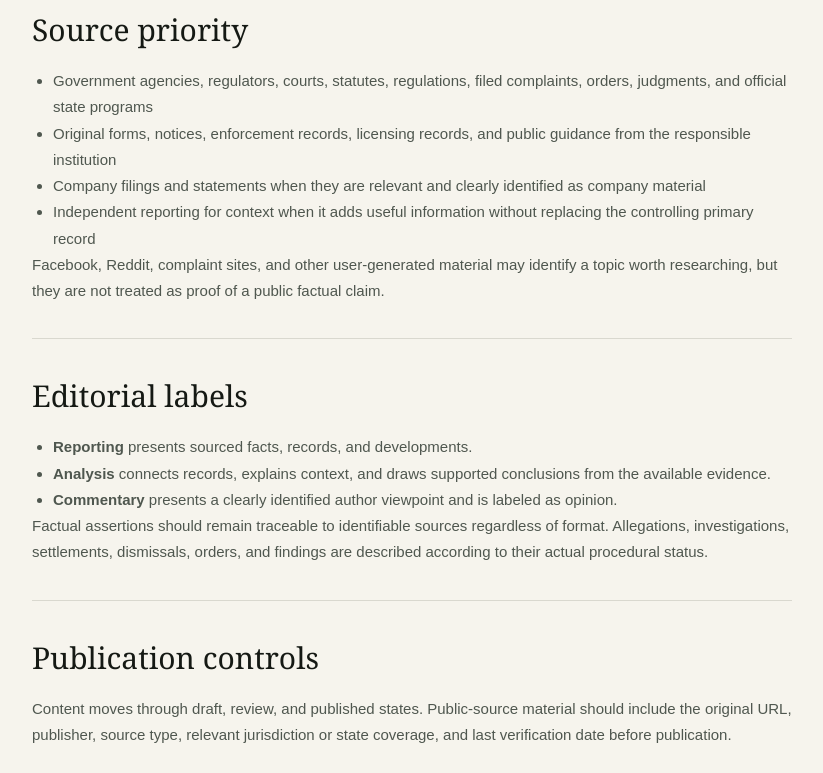
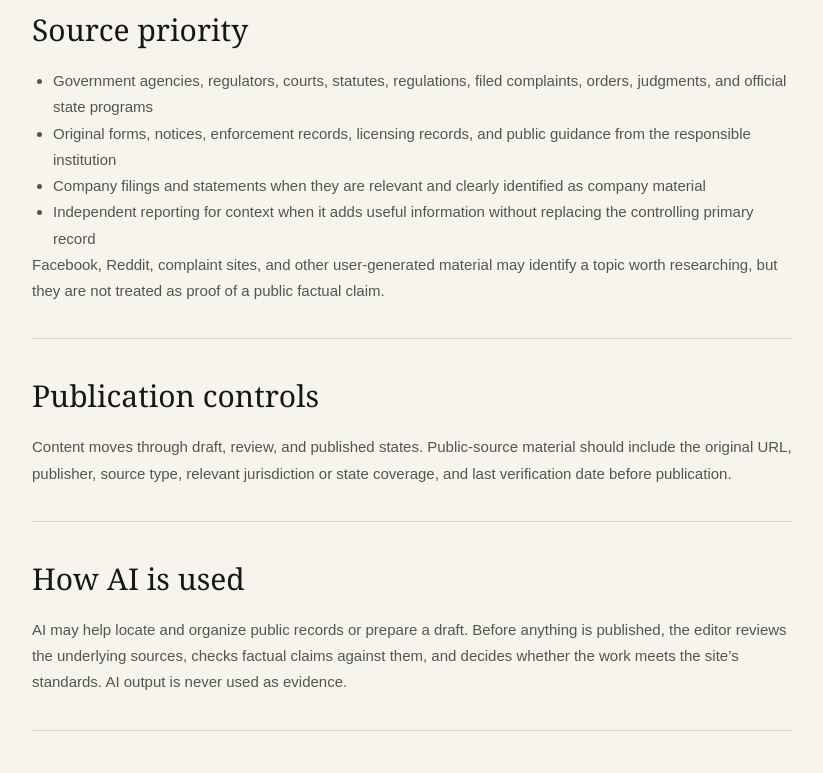
Before and after one commit to Decentralized-Rob/solar-consumer-research, a Next.js app: page /methodology in a window 1280 px wide. Shown: the part 723-1496 px from the top of the page, without its empty margins (228-1051 px from the left). Built offline with nearby package versions, Linux system fonts and the light colour scheme.

Commit message:
Simplify methodology for publishing expansion

```diff
--- a/app/methodology/page.tsx
+++ b/app/methodology/page.tsx
@@ -2,7 +2,7 @@ import { InfoPage } from "../../components/info-page";
 
 export const metadata = {
   title: "Methodology | Solar Consumer Research",
-  description: "How Solar Consumer Research selects sources, verifies facts, labels editorial work, and maintains published residential solar research.",
+  description: "How Solar Consumer Research selects sources, verifies facts, and maintains published residential solar research.",
   alternates: { canonical: "/methodology" },
   openGraph: { url: "/methodology" },
 };
@@ -12,7 +12,7 @@ export default function MethodologyPage() {
     <InfoPage
       eyebrow="Research methodology"
       title="How information is selected, verified, and published."
-      lede="The site is built around primary records, a clear source hierarchy, visible editorial labels, and review before publication."
+      lede="The site is built around primary records, a clear source hierarchy, and review before publication."
     >
       <section className="info-section">
         <h2>Source priority</h2>
@@ -23,15 +23,6 @@ export default function MethodologyPage() {
           <li>Independent reporting for context when it adds useful information without replacing the controlling primary record</li>
         </ul>
         <p>Facebook, Reddit, complaint sites, and other user-generated material may identify a topic worth researching, but they are not treated as proof of a public factual claim.</p>
-      </section>
-      <section className="info-section">
-        <h2>Editorial labels</h2>
-        <ul>
-          <li><strong>Reporting</strong> presents sourced facts, records, and developments.</li>
-          <li><strong>Analysis</strong> connects records, explains context, and draws supported conclusions from the available evidence.</li>
-          <li><strong>Commentary</strong> presents a clearly identified author viewpoint and is labeled as opinion.</li>
-        </ul>
-        <p>Factual assertions should remain traceable to identifiable sources regardless of format. Allegations, investigations, settlements, dismissals, orders, and findings are described according to their actual procedural status.</p>
       </section>
       <section className="info-section">
         <h2>Publication controls</h2>
```
